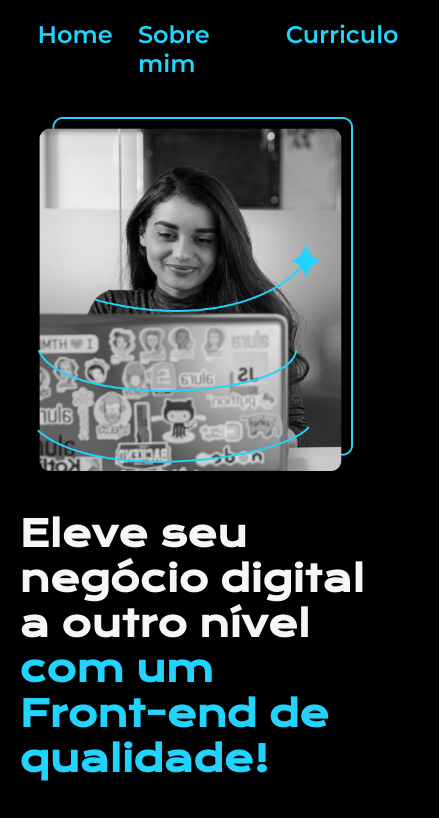
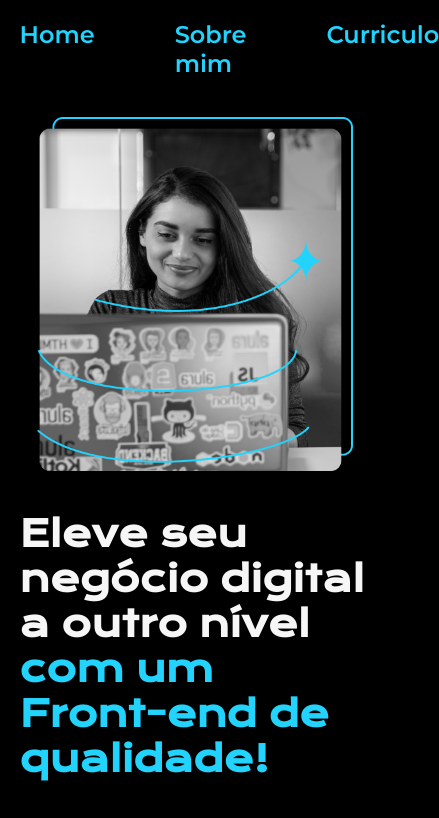
Before and after one commit to tiagocarbone/repositorio-flexbox2, a plain HTML site: page index.html in a window 390 px wide. Shown: the top 818 px of the page, 439 px wide, since content can reach past the window. Drawn offline with nearby package versions, Linux system fonts and the light colour scheme.

Commit message:
Update style.css

```diff
--- a/styles/style.css
+++ b/styles/style.css
@@ -133,18 +133,15 @@ li {
 @media (max-width: 550px){
 
     .cabecalho{
-       width: 400px;
+       width: 100%;
        padding: 5%;
        box-sizing: border-box;
+
     }
 
     .cabecalho__menu{
         box-sizing: border-box;
-        gap: 7%;
-        justify-content: center;
-        position: relative;
-        left: 5%;
-
+        justify-content: space-between;
     }
 
     .apresentacao__links__link{
```
